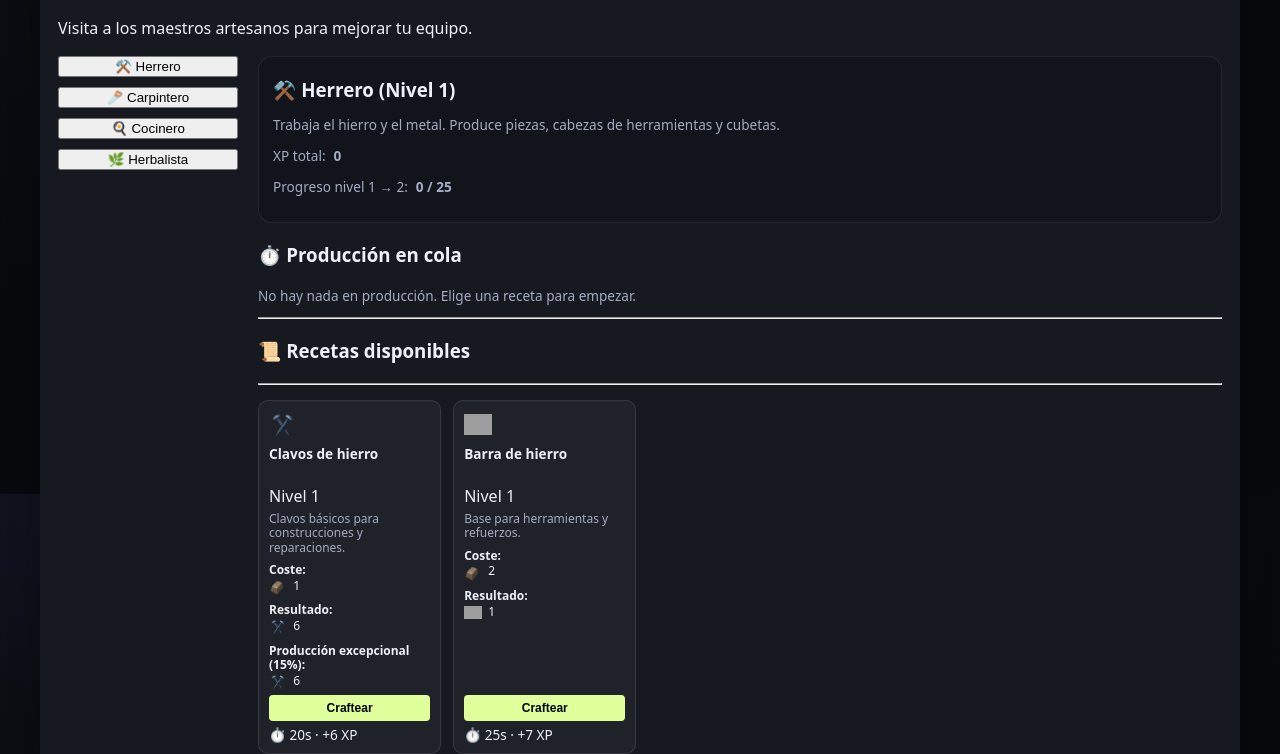
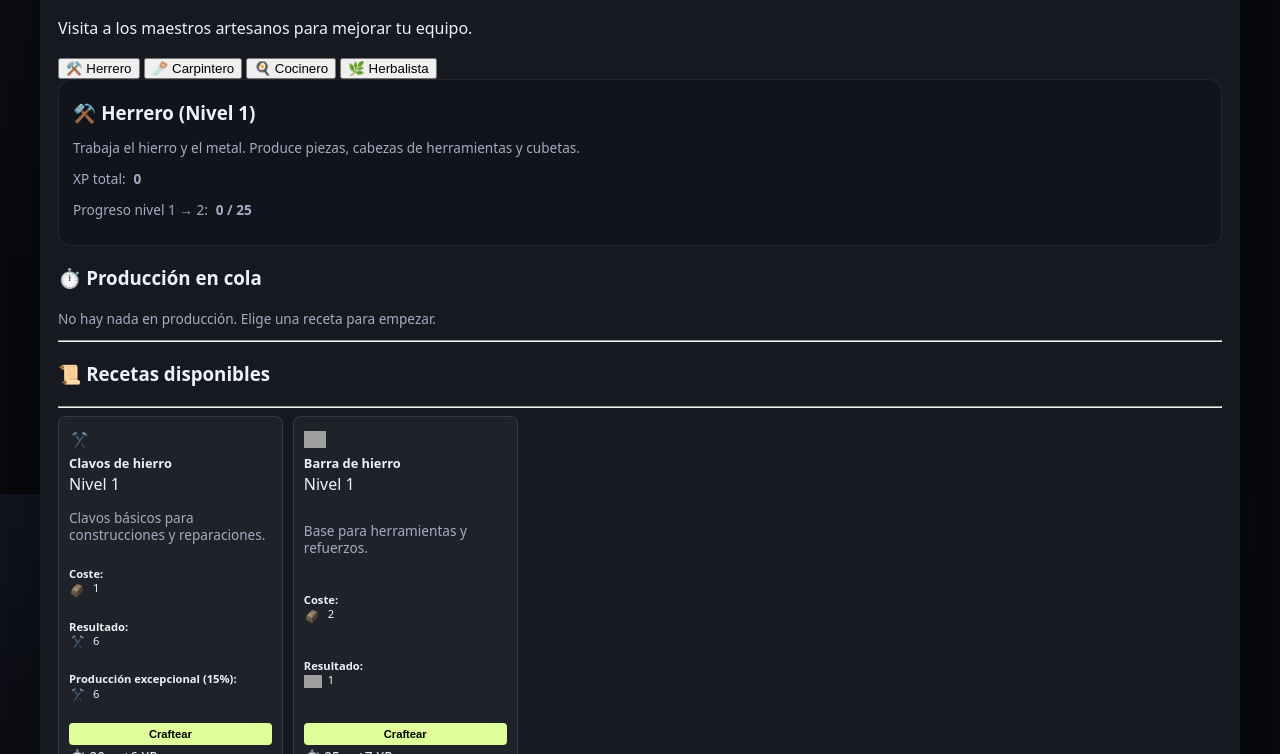
Before and after one commit to Plebe13/Mi-Granja-v8, a website with bundled scripts: page index.html in a window 1280 px wide. Shown: the part 306-1060 px from the top of the page. Built offline with nearby package versions, Linux system fonts and the light colour scheme; grey boxes are pictures that could not be loaded.

Commit message:
Update profesiones.css

```diff
--- a/css/profesiones.css
+++ b/css/profesiones.css
@@ -1,11 +1,10 @@
-/* --- 1. ESTRUCTURA DE LA PLAZA (NPCs Grandes) --- */
+/* --- 1. PLAZA CENTRAL (NPCs) --- */
 #profesiones-panel {
     display: grid !important;
-    grid-template-columns: repeat(auto-fit, minmax(220px, 1fr)) !important;
+    grid-template-columns: repeat(auto-fit, minmax(200px, 1fr)) !important;
     gap: 15px !important;
 }
 
-/* Solo los botones de NPCs cuando estás en la plaza */
 #profesiones-panel > .prof-btn {
     min-height: 140px !important;
     display: flex !important;
@@ -17,100 +16,66 @@
     border-radius: 12px !important;
 }
 
-#profesiones-panel > .prof-btn img {
-    width: 60px !important;
-    height: 60px !important;
-    margin-bottom: 10px;
+/* --- 2. EL TRUCO PARA LAS 5 COLUMNAS (Usando máxima prioridad) --- */
+/* Forzamos que CUALQUIER grid dentro del panel de profesiones tenga 5 columnas */
+#pueblo .grid,
+#pueblo-recetas,
+.prof-recipes {
+    display: grid !important;
+    grid-template-columns: repeat(5, 1fr) !important; /* <--- Esto es lo que querías */
+    gap: 10px !important;
+    width: 100% !important;
+    max-width: none !important;
 }
 
-/* --- 2. EL PANEL INTERNO (Cuando entras al Herrero/Carpintero) --- */
-.prof-panel {
-    display: flex !important;
-    gap: 20px;
-}
-
-.prof-sidebar {
-    flex: 0 0 180px; /* Sidebar de NPCs a la izquierda */
-    display: flex;
-    flex-direction: column;
-    gap: 10px;
-}
-
-.prof-main {
-    flex: 1; /* Espacio central de recetas */
-}
-
-/* --- 3. CUADRÍCULA DE 5 COLUMNAS PARA RECETAS --- */
-.prof-recipes {
-    display: grid !important;
-    /* Forzamos 5 columnas como en tu imagen */
-    grid-template-columns: repeat(5, 1fr) !important;
-    gap: 12px !important;
-    width: 100% !important;
-    margin-top: 15px;
-}
-
-/* --- 4. TARJETAS DE RECETA COMPACTAS --- */
-.prof-recipes .card {
+/* --- 3. TARJETAS DE RECETA (Más compactas) --- */
+.receta-item, .prof-recipes .card {
     background: rgba(255, 255, 255, 0.04) !important;
     border: 1px solid rgba(255, 255, 255, 0.1) !important;
-    border-radius: 10px !important;
+    border-radius: 8px !important;
     padding: 10px !important;
     display: flex !important;
     flex-direction: column !important;
     justify-content: space-between !important;
-    min-height: 220px !important; /* Altura uniforme */
+    min-height: 180px !important; /* Un poco más bajas para que quepan más */
 }
 
-/* Títulos e Iconos dentro de la receta */
-.prof-recipe-title {
-    display: flex !important;
-    flex-direction: column !important;
-    align-items: flex-start !important;
-    gap: 5px;
+/* Títulos y textos pequeños */
+.receta-item h4, .prof-recipe-title strong {
+    font-size: 0.8rem !important;
+    margin: 2px 0 !important;
 }
 
-.prof-recipe-title img {
-    width: 28px !important;
-    height: 28px !important;
+.receta-item p, .receta-item div, .prof-io {
+    font-size: 0.7rem !important;
+    line-height: 1.1 !important;
 }
 
-.prof-recipe-title strong {
-    font-size: 0.85rem !important;
-    display: block;
-}
-
-/* Textos de coste y descripción */
-.prof-recipes .kv, .prof-recipes .prof-io {
-    font-size: 0.75rem !important;
-    margin: 4px 0 !important;
-    line-height: 1.2;
-}
-
-/* --- 5. BOTÓN CRAFTEAR (Abajo del todo) --- */
-.prof-foot {
-    margin-top: auto;
-    display: flex;
-    flex-direction: column;
-    gap: 5px;
-}
-
-.prof-foot .btn {
+/* --- 4. BOTÓN CRAFTEAR --- */
+.receta-item .prof-btn, .prof-foot .btn {
     all: revert !important;
     width: 100% !important;
     background: #deff9a !important;
     color: #000 !important;
     border: none !important;
     font-weight: bold !important;
-    padding: 6px !important;
-    font-size: 0.75rem !important;
+    padding: 5px !important;
+    font-size: 0.7rem !important;
     border-radius: 4px !important;
+    margin-top: 8px !important;
+    cursor: pointer !important;
 }
 
-/* Ajuste Responsive */
-@media (max-width: 1200px) {
-    .prof-recipes { grid-template-columns: repeat(3, 1fr) !important; }
+/* Iconos */
+.receta-item img, .prof-recipe-title img {
+    width: 22px !important;
+    height: 22px !important;
 }
-@media (max-width: 800px) {
-    .prof-recipes { grid-template-columns: repeat(2, 1fr) !important; }
+
+/* Responsive: Para que en el móvil no explote */
+@media (max-width: 1100px) {
+    #pueblo .grid { grid-template-columns: repeat(3, 1fr) !important; }
 }
+@media (max-width: 700px) {
+    #pueblo .grid { grid-template-columns: repeat(2, 1fr) !important; }
+}
```
